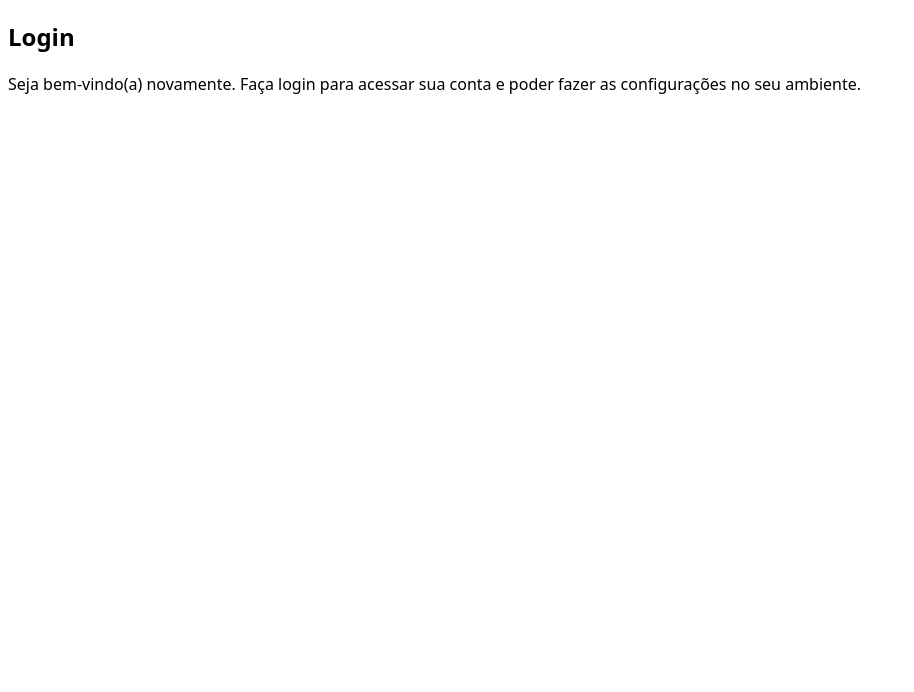
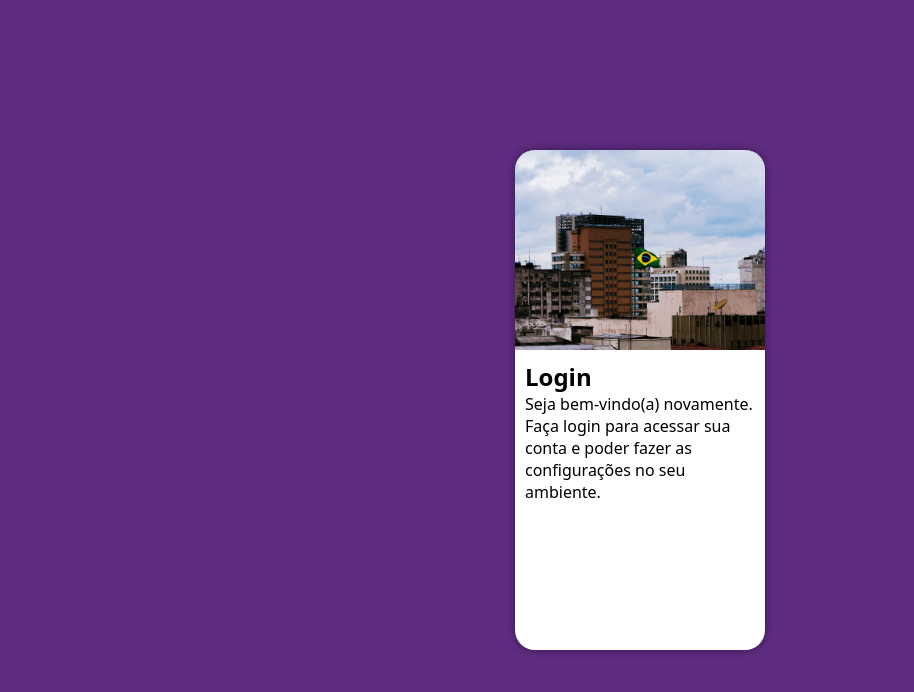
Before and after one commit to ViniciusPitameia/projeto-login, a plain HTML site: page index.html in a window 1280 px wide. Shown: the whole page, without its empty margins (0-914 px from the left). Drawn offline with Linux system fonts and the light colour scheme.

Commit message:
Atualizando o projeto login

```diff
--- a/estilos/style.css
+++ b/estilos/style.css
@@ -8,4 +8,46 @@
 
 * {
     font-family: system-ui, -apple-system, BlinkMacSystemFont, 'Segoe UI', Roboto, Oxygen, Ubuntu, Cantarell, 'Open Sans', 'Helvetica Neue', sans-serif;
+    padding: 0px;
+    margin: 0px;
+    box-sizing: border-box;
 }
+
+body, html {
+    background-color: #5f2c82;
+    height: 100vh;
+    width: 100vw;
+}
+
+main {
+    position: relative;
+    height: 100vh;
+    width: 100vw;
+}
+
+section#login {
+    position: absolute;
+    top: 50%;
+    left: 50%;
+    transform: translate(-50%, -50%);
+    overflow: hidden;
+
+    background-color: white;
+    width: 250px;
+    height: 500px;
+    border-radius: 20px;
+    box-shadow: 0px 0px 10px rgba(0, 0, 0, 0.452);
+}
+
+section#login > div#imagem {
+    display: block;
+    background: #5f2c82 url(../imagens/pexels-daisatj-7092446.jpg) no-repeat;
+    background-position: left center;
+    background-size: cover;
+    height: 200px;
+}
+
+section#login > div#formulario {
+    display: block;
+    padding: 10px;
+}
```
Also changed, not shown: index.html (+1 -1 lines).
